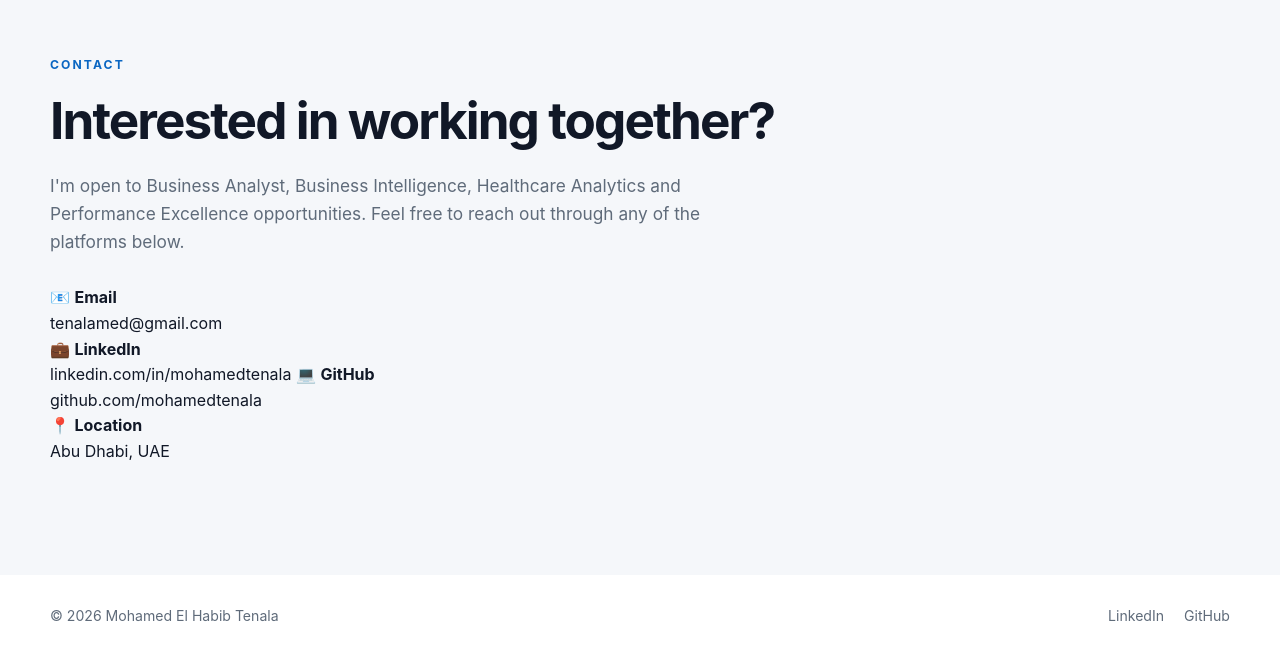
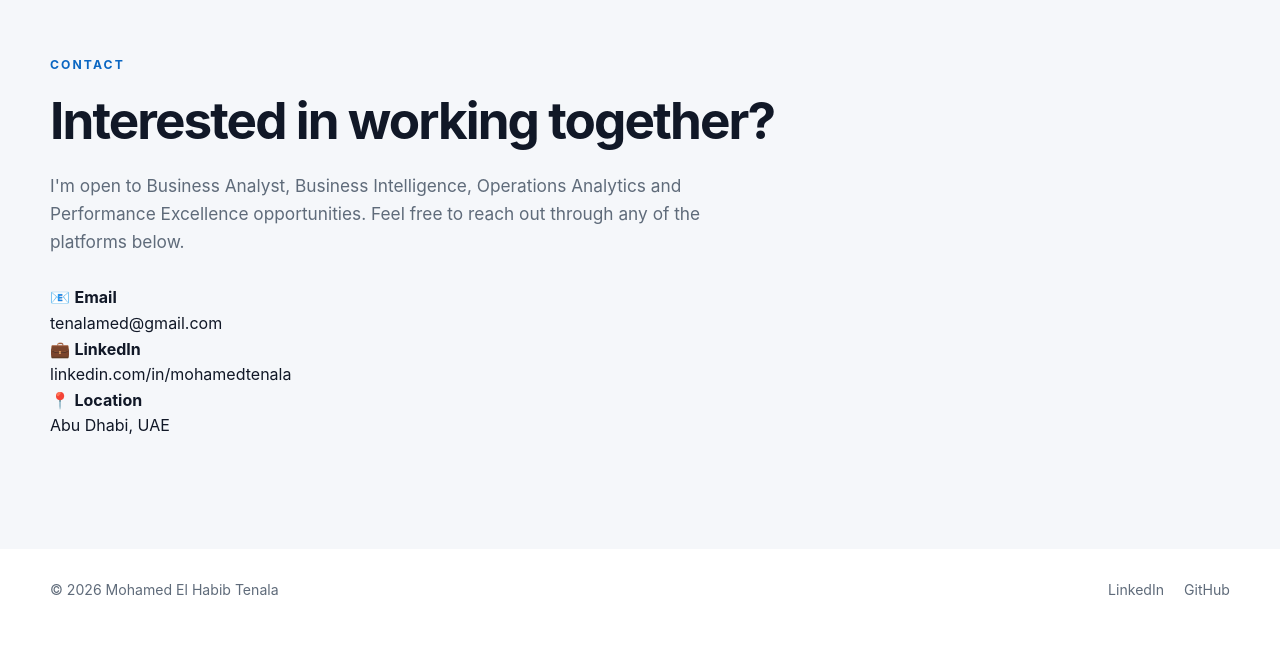
Before and after one commit to mohamedtenala/mohamedtenala.github.io, a plain HTML site: page index.html in a window 1280 px wide. Shown: the part 4397-5054 px from the top of the page. After the commit the page ends 5028 px from the top, so only its background shows below. Drawn offline with Linux system fonts and the light colour scheme.

Commit message:
Contact me

```diff
--- a/index.html
+++ b/index.html
@@ -478,7 +478,7 @@
         </h2>
 
         <p>
-            I'm open to Business Analyst, Business Intelligence, Healthcare
+            I'm open to Business Analyst, Business Intelligence, Operations
             Analytics and Performance Excellence opportunities. Feel free to
             reach out through any of the platforms below.
         </p>
@@ -500,13 +500,6 @@
                rel="noopener noreferrer">
                 💼 <strong>LinkedIn</strong><br>
                 <span>linkedin.com/in/mohamedtenala</span>
-            </a>
-
-            <a href="https://github.com/mohamedtenala"
-               target="_blank"
-               rel="noopener noreferrer">
-                💻 <strong>GitHub</strong><br>
-                <span>github.com/mohamedtenala</span>
             </a>
 
             <div>
```
